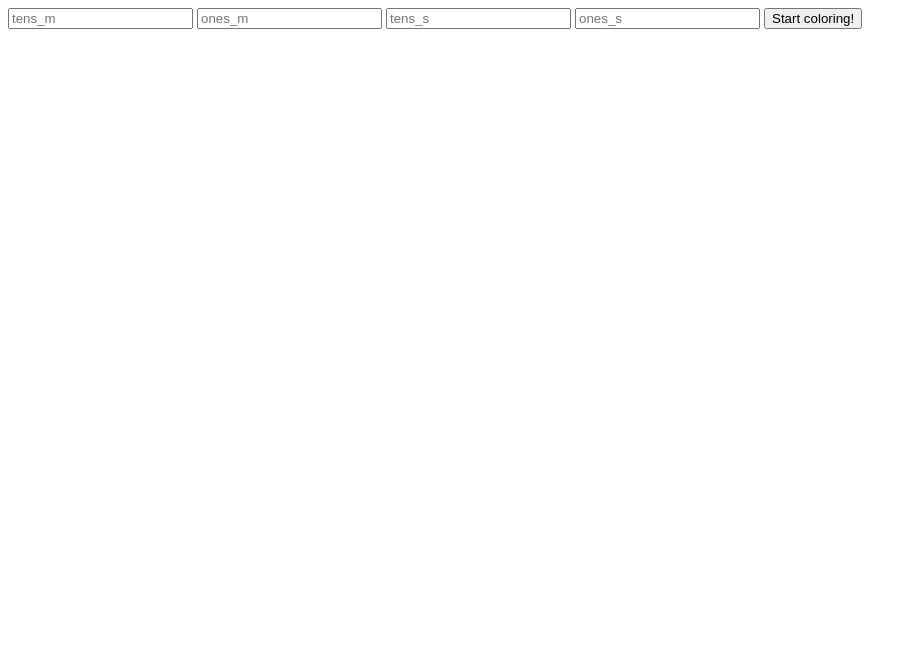
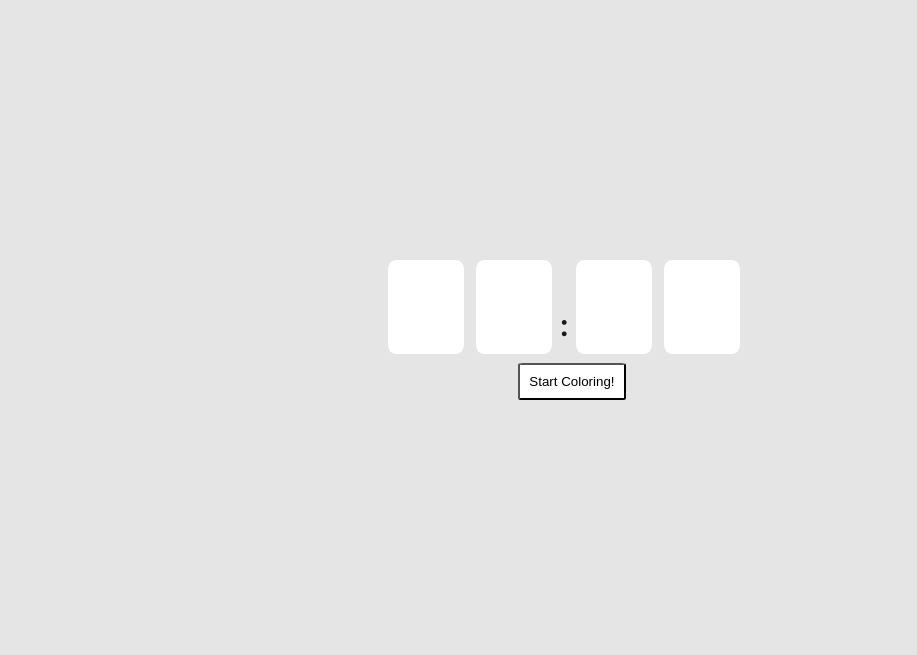
Before and after one commit to cs160-summer-2021/p3-starter-code-Sahil-Mehta881, a Django app: page /coloring/timer in a window 1280 px wide. Shown: the top 655 px of the page, without its empty margins (0-917 px from the left). Run offline with Django 3.2, Linux system fonts and the light colour scheme.

Commit message:
updated timer UI (still needs a few fixes)

```diff
--- a/coloring/templates/coloring/timer.html
+++ b/coloring/templates/coloring/timer.html
@@ -5,6 +5,13 @@
 <head>
 	<meta http-equiv="Content-Type" content="text/html; charset=utf-8">
   	<title>P3 Coloring</title>
+
+	<link rel="stylesheet" href="../../static/coloring/css/new_interaction.css">
+
+	<link rel="preconnect" href="https://fonts.googleapis.com">
+    <link rel="preconnect" href="https://fonts.gstatic.com" crossorigin>
+    <link href="https://fonts.googleapis.com/css2?family=Lato:wght@300;400;700;900&family=Orbitron:wght@500&display=swap" rel="stylesheet">
+
 
 	<script type="text/javascript" src="{% static 'coloring/vendors/jquery/jquery-3.3.1.min.js' %}"></script>
 	<script type="text/javascript" src="{% static 'coloring/vendors/paper/paper-full.min.js' %}"></script>
@@ -35,9 +42,77 @@
 		    margin-right: auto;
 		    display: block;
 		}
+
+		.time-form {
+			margin-right: 0%;
+			margin-left: 30%;
+			margin-top: 20%;
+			margin-bottom: 20%;
+
+		}
+
+		.time-input {
+			background-color: white;
+			border: none;
+			padding-top: 0.75%;
+			padding-top: 0.75%;
+			padding-left: 0.25%;
+			width: 8%;
+			margin: 0.5%;
+			border-radius: 10%;
+
+		}
+
+		input {
+			font-family: 'Orbitron', sans-serif;
+			font-size: 425%;
+		}
+
+		.start-button {
+			background-color: white;
+			border-radius: 5%;
+
+			padding: 1%;
+			margin-top: 0.5%;
+			margin-left: 15%;
+		}
 	</style>
 
-	<script type="text/javascript" canvas="canvas">
+	<script type="text/javascript">
+
+		$(function() {
+			// source: https://stackoverflow.com/questions/15337084/using-javascript-to-auto-move-cursor-onto-next-form-field
+
+			$('#tens_min').keypress(function() {
+				var self = $(this);
+				setTimeout(function() {
+					if (self.val().length > 0) {
+						$('#ones_min').focus();
+					}
+				}, 1);
+			});
+
+			$('#ones_min').keypress(function() {
+				var self = $(this);
+				setTimeout(function() {
+					if (self.val().length > 0) {
+						$('#tens_sec').focus();
+					}
+				}, 1);
+			});
+
+			$('#tens_sec').keypress(function() {
+				var self = $(this);
+				setTimeout(function() {
+					if (self.val().length > 0) {
+						$('#ones_sec').focus();
+					}
+				}, 1);
+			});
+
+
+		});
+
     </script>
 
 </head>
@@ -46,14 +121,26 @@
 
 	<!-- <canvas id="myCanvas" width="750px" height="750px"></canvas>
 	<div id="color-palette"></div> -->
-    <form action="{% url 'new_interaction' %}" method="post">
+	<div style="display: flex; justify-content: center;">
+
+
+    <form class="time-form" action="{% url 'new_interaction' %}" method="post">
         {% csrf_token %}
-        <input name="tens_min" type="text" placeholder="tens_m">
-        <input name="ones_min" type="text" placeholder="ones_m">
-        <input name="tens_sec" type="text" placeholder="tens_s">
-        <input name="ones_sec" type="text" placeholder="ones_s">
-        <button type="submit">Start coloring!</button>
+
+		<div class="row d-flex justify-content-center">
+			<input class="time-input d-flex justify-content-center" id="tens_min" name="tens_min" type="text">
+			<input class="time-input" id="ones_min" name="ones_min" type="text">
+			<span style="margin-bottom: 20%; font-size: xx-large; font-weight: bolder;">:</span>
+			<input class="time-input" id="tens_sec" name="tens_sec" type="text">
+			<input class="time-input" id="ones_sec" name="ones_sec" type="text">
+		</div>
+
+        <div class="row">
+			<button class="start-button" type="submit">Start Coloring!</button>
+		</div>
+
     </form>
+	</div>
 </body>
 
 </html>
```
Also changed, not shown: coloring/templates/coloring/new_interaction.html (+10 -32 lines).
